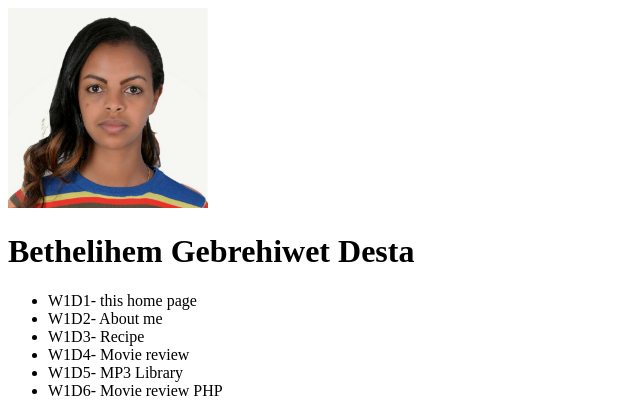
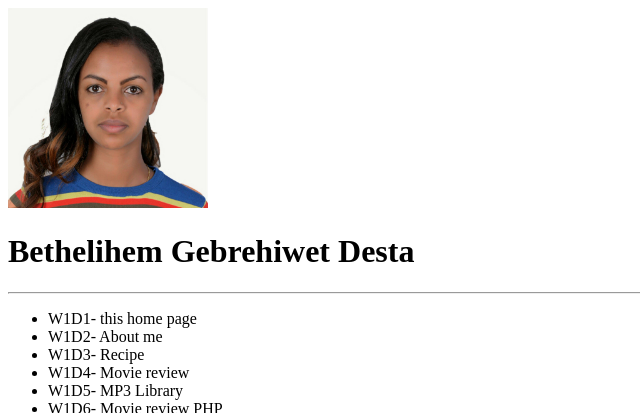
Before and after one commit to bettyght1/bettyght1.github.io, a plain HTML site: page index.html in a window 1280 px wide. Shown: the top 413 px of the page, without its empty margins (0-640 px from the left). Drawn offline with Linux system fonts and the light colour scheme.

Commit message:
Added horizontal line.

```diff
--- a/index.html
+++ b/index.html
@@ -1,12 +1,13 @@
 <!DOCTYPE html>
 <html lang="en">
 <head>
-    <title>Assignment one</title>
+    <title>Assignment day one</title>
     <meta charset="utf-8">
 </head>
 <body>
     <img src="betty.jpg" alt="Bethelihem" width="200" height="200">
     <h1> Bethelihem Gebrehiwet Desta</h1>
+    <hr>
     <ul>
         <li>W1D1- this home page</li>
         <li>W1D2- About me</li>
```
